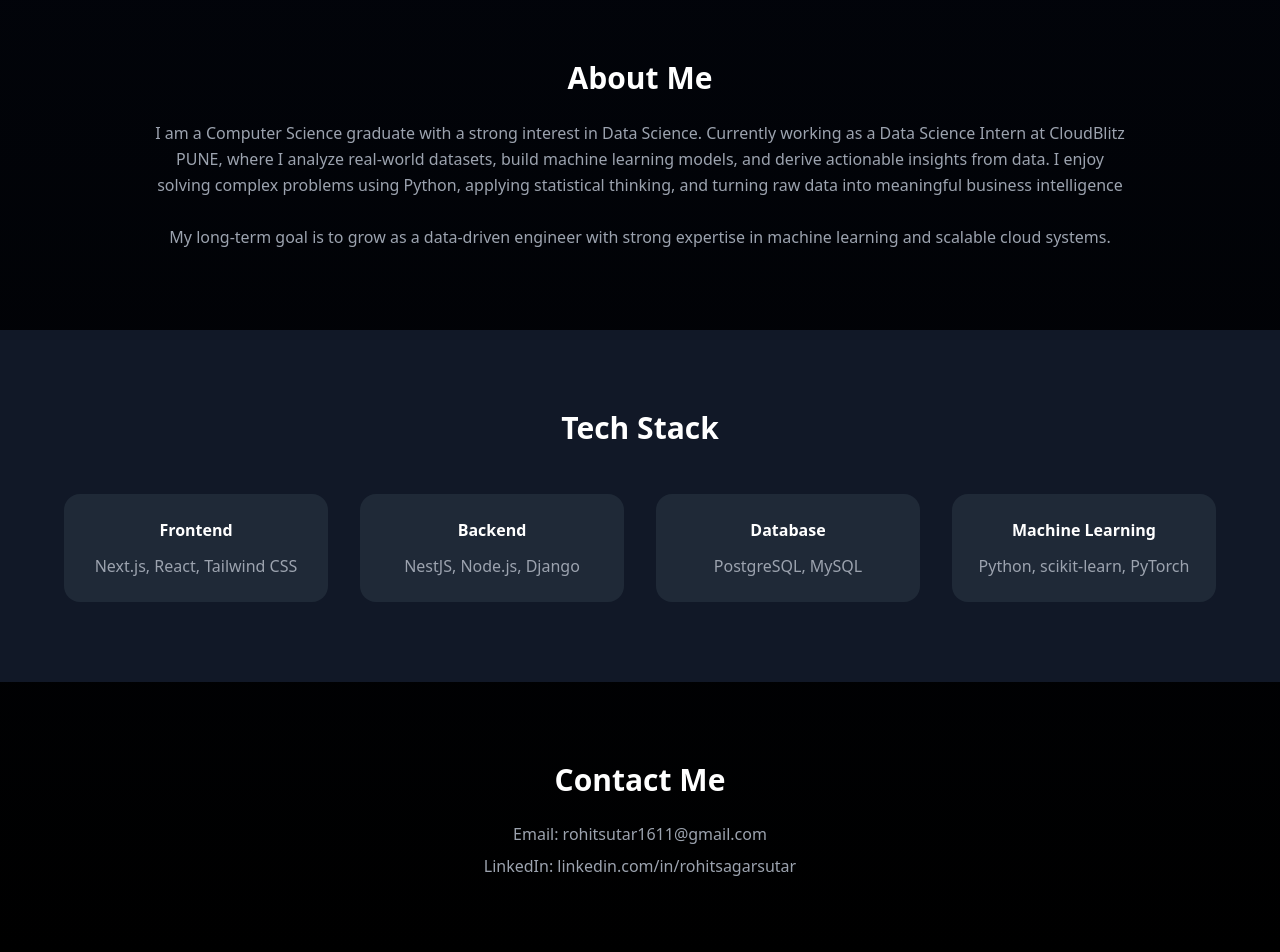
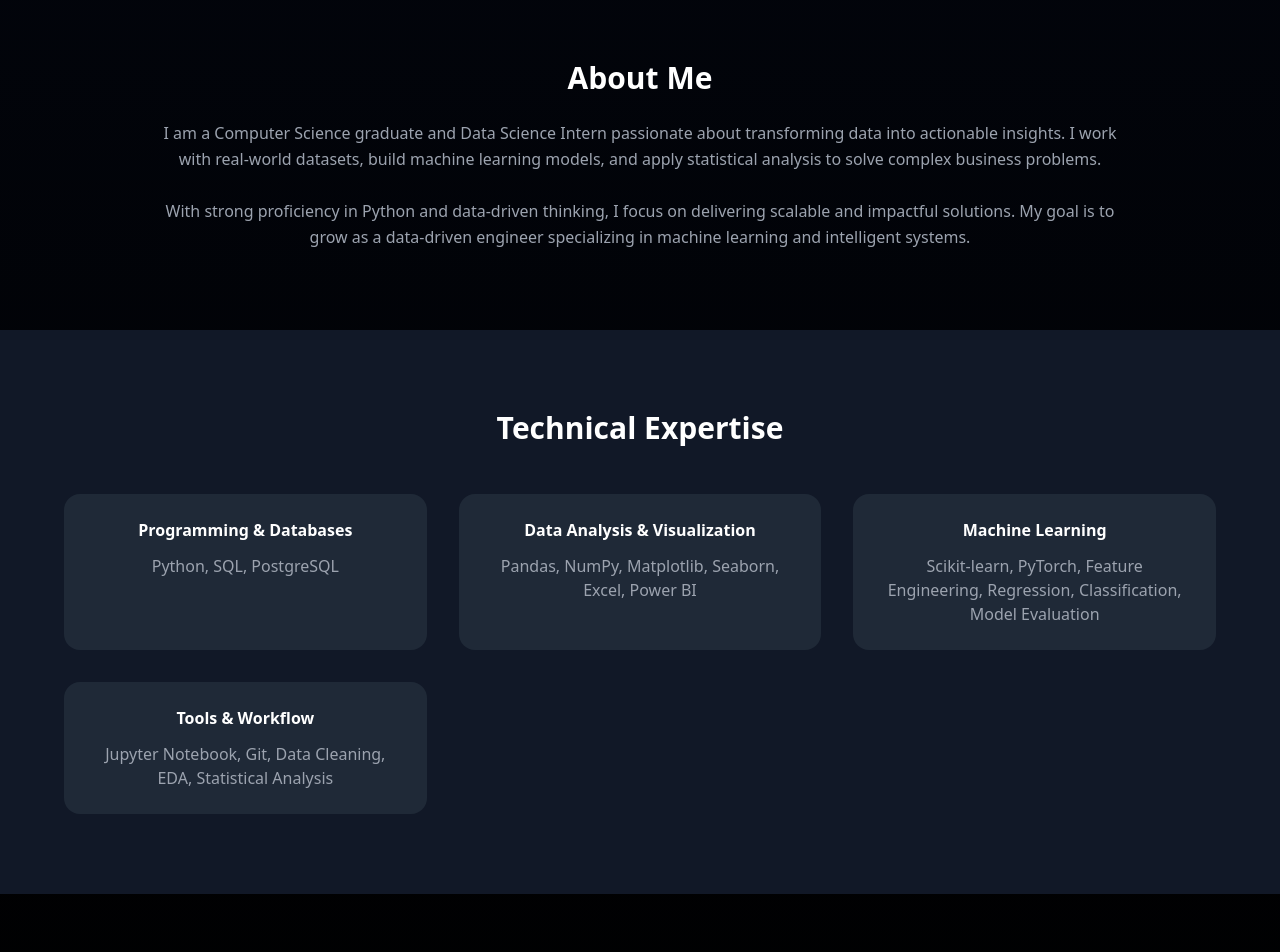
Before and after one commit to rohitsutar1611-ops/portfolio-frontend, a Next.js app: page / in a window 1280 px wide. Shown: the part 820-1772 px from the top of the page. Built offline with nearby package versions, Linux system fonts and the light colour scheme.

Commit message:
some hero chenges

```diff
--- a/src/app/page.tsx
+++ b/src/app/page.tsx
@@ -28,11 +28,12 @@ export default function Home() {
           </h1>
 
           <p className="text-gray-400 mt-3 text-lg">
-            Data Science Intern at CloudBlitz | Python | ML | Data Analytics
+            Data Science Intern | Machine Learning Enthusiast | Data Analytics
           </p>
 
           <p className="text-gray-500 mt-4 max-w-xl mx-auto">
-            Computer Science graduate and Data Science Intern at CloudBlitz Pune, turning real-world data into impactful insights with Python and machine learning.
+            Computer Science graduate specializing in Data Science, focused on building
+            intelligent models and transforming real-world data into scalable, actionable insights.
           </p>
 
           <div className="flex gap-4 justify-center mt-8">
@@ -62,13 +63,16 @@ export default function Home() {
         >
           <h2 className="text-3xl font-bold mb-6">About Me</h2>
           <p className="text-gray-400 leading-relaxed">
-            I am a Computer Science graduate with a strong interest in Data Science.
+            I am a Computer Science graduate and Data Science Intern passionate about
+            transforming data into actionable insights. I work with real-world datasets,
+            build machine learning models, and apply statistical analysis to solve
+            complex business problems.
 
-            Currently working as a Data Science Intern at CloudBlitz PUNE, where I analyze real-world datasets, build machine learning models, and derive actionable insights from data.
+            <br /><br />
 
-            I enjoy solving complex problems using Python, applying statistical thinking, and turning raw data into meaningful business intelligence
-            <br /><br />
-            My long-term goal is to grow as a data-driven engineer with strong expertise in machine learning and scalable cloud systems.
+            With strong proficiency in Python and data-driven thinking, I focus on
+            delivering scalable and impactful solutions. My goal is to grow as a
+            data-driven engineer specializing in machine learning and intelligent systems.
           </p>
         </motion.div>
       </section>
@@ -76,28 +80,38 @@ export default function Home() {
       {/* SKILLS SECTION */}
       <section className="py-20 bg-gray-900 px-6">
         <div className="max-w-6xl mx-auto text-center">
-          <h2 className="text-3xl font-bold mb-12">Tech Stack</h2>
+          <h2 className="text-3xl font-bold mb-12">Technical Expertise</h2>
 
-          <div className="grid md:grid-cols-4 gap-8">
+          <div className="grid md:grid-cols-3 gap-8">
 
             <div className="bg-gray-800 p-6 rounded-2xl hover:scale-105 transition">
-              <h3 className="font-semibold mb-3">Frontend</h3>
-              <p className="text-gray-400">Next.js, React, Tailwind CSS</p>
+              <h3 className="font-semibold mb-3">Programming & Databases</h3>
+              <p className="text-gray-400">
+                Python, SQL, PostgreSQL
+              </p>
             </div>
 
             <div className="bg-gray-800 p-6 rounded-2xl hover:scale-105 transition">
-              <h3 className="font-semibold mb-3">Backend</h3>
-              <p className="text-gray-400">NestJS, Node.js, Django</p>
-            </div>
-
-            <div className="bg-gray-800 p-6 rounded-2xl hover:scale-105 transition">
-              <h3 className="font-semibold mb-3">Database</h3>
-              <p className="text-gray-400">PostgreSQL, MySQL</p>
+              <h3 className="font-semibold mb-3">Data Analysis & Visualization</h3>
+              <p className="text-gray-400">
+                Pandas, NumPy, Matplotlib, Seaborn, Excel, Power BI
+              </p>
             </div>
 
             <div className="bg-gray-800 p-6 rounded-2xl hover:scale-105 transition">
               <h3 className="font-semibold mb-3">Machine Learning</h3>
-              <p className="text-gray-400">Python, scikit-learn, PyTorch</p>
+              <p className="text-gray-400">
+                Scikit-learn, PyTorch, Feature Engineering,
+                Regression, Classification, Model Evaluation
+              </p>
+            </div>
+
+            <div className="bg-gray-800 p-6 rounded-2xl hover:scale-105 transition">
+              <h3 className="font-semibold mb-3">Tools & Workflow</h3>
+              <p className="text-gray-400">
+                Jupyter Notebook, Git, Data Cleaning,
+                EDA, Statistical Analysis
+              </p>
             </div>
 
           </div>
@@ -111,7 +125,8 @@ export default function Home() {
           Email: rohitsutar1611@gmail.com
         </p>
         <p className="text-gray-400 mt-2">
-          LinkedIn: linkedin.com/in/rohitsagarsutar
+          LinkedIn: linkedin.com/in/rohit-sutar-38b837399
+          GitHub: https://github.com/rohitsutar1611-ops
         </p>
       </section>
 
```
